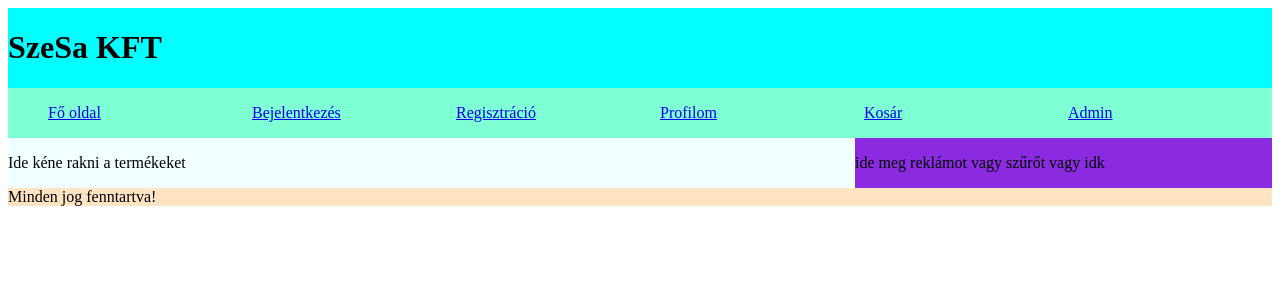
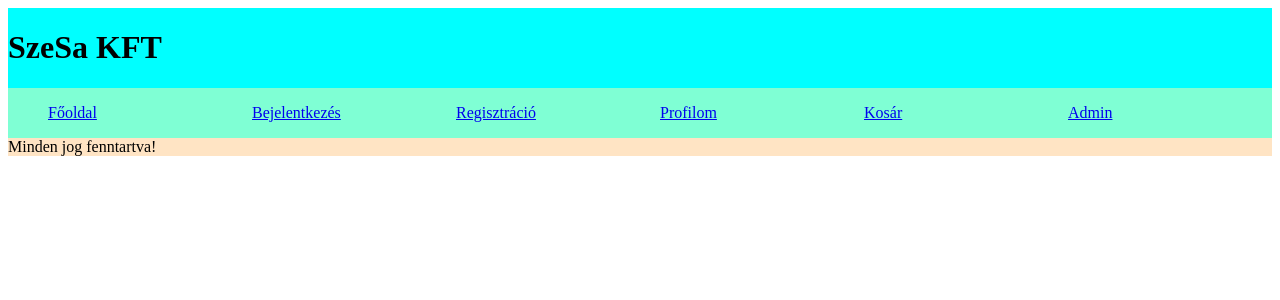
Before and after one commit to Klittina/SzeSa-Kft, a PHP site: page /profil.html in a window 1280 px wide. Shown: the top 300 px of the page. Run offline with PHP 8.4, Linux system fonts and the light colour scheme.

Commit message:
javítgatások

```diff
--- a/admin.html
+++ b/admin.html
@@ -11,7 +11,7 @@
         <header><h1>SzeSa KFT</h1></header>
         <nav>
             <ul class="menu">
-                <li><a href="index.html">Fő oldal</a></li>
+                <li><a href="index.html">Főoldal</a></li>
                 <li><a href="bejelentkezes.html">Bejelentkezés</a></li>
                 <li><a href="regisztracio.html">Regisztráció</a></li>
                 <li><a href="profil.html">Profilom</a></li>
--- a/alap.css
+++ b/alap.css
@@ -33,9 +33,10 @@ article{
 }
 article div{
     float: left;
-    width: 33%;
+    width: 32.8%;
     margin: 2px;
     border: 0.5px solid black;
+    align-items:center;
 }
 aside{
     width:100%;
--- a/bejelentkezes.html
+++ b/bejelentkezes.html
@@ -12,7 +12,7 @@
         <header><h1>SzeSa KFT</h1></header>
         <nav>
             <ul class="menu">
-                <li><a href="index.html">Fő oldal</a></li>
+                <li><a href="index.html">Főoldal</a></li>
                 <li><a href="bejelentkezes.html">Bejelentkezés</a></li>
                 <li><a href="regisztracio.html">Regisztráció</a></li>
                 <li><a href="profil.html">Profilom</a></li>
@@ -36,7 +36,7 @@
               </div>
 
               <div class="container" style="background-color:#f1f1f1">
-                <span class="psw"> <a href="regisztracio.html">Már regisztráltam</a></span>
+                <span class="psw"><a href="regisztracio.html">Regisztrájon.</a></span>
               </div>
             </form>
         </div>
--- a/index.html
+++ b/index.html
@@ -4,14 +4,14 @@
     <meta charset="UTF-8">
     <meta name="viewport" content="width=device-width, initial-scale=1.0">
     <link rel="stylesheet" href="alap.css">
-    <title>Fő oldal</title>
+    <title>Főoldal</title>
 </head>
 <body>
     <main>
         <header><h1>SzeSa KFT</h1></header>
         <nav>
             <ul class="menu">
-                <li><a href="index.html">Fő oldal</a></li>
+                <li><a href="index.html">Főoldal</a></li>
                 <li><a href="bejelentkezes.html">Bejelentkezés</a></li>
                 <li><a href="regisztracio.html">Regisztráció</a></li>
                 <li><a href="profil.html">Profilom</a></li>
--- a/profil.html
+++ b/profil.html
@@ -4,14 +4,14 @@
     <meta charset="UTF-8">
     <meta name="viewport" content="width=device-width, initial-scale=1.0">
     <link rel="stylesheet" href="alap.css">
-    <title>Fő oldal</title>
+    <title>Profilom</title>
 </head>
 <body>
     <main>
         <header><h1>SzeSa KFT</h1></header>
         <nav>
             <ul class="menu">
-                <li><a href="index.html">Fő oldal</a></li>
+                <li><a href="index.html">Főoldal</a></li>
                 <li><a href="bejelentkezes.html">Bejelentkezés</a></li>
                 <li><a href="regisztracio.html">Regisztráció</a></li>
                 <li><a href="profil.html">Profilom</a></li>
@@ -19,8 +19,10 @@
                 <li><a href="admin.html">Admin</a></li>
             </ul>
         </nav>
-        <article><p>Ide kéne rakni a termékeket</p></article>
-        <aside><p>ide meg reklámot vagy szűrőt vagy idk</p></aside>
+        <div>
+            <div id="adatok"></div>
+            <div id="korabbirendelesek"></div>
+        </div>
         <footer>Minden jog fenntartva!</footer>
     </main>
 </body>
--- a/regisztracio.html
+++ b/regisztracio.html
@@ -12,7 +12,7 @@
         <header><h1>SzeSa KFT</h1></header>
         <nav>
             <ul class="menu">
-                <li><a href="index.html">Fő oldal</a></li>
+                <li><a href="index.html">Főoldal</a></li>
                 <li><a href="bejelentkezes.html">Bejelentkezés</a></li>
                 <li><a href="regisztracio.html">Regisztráció</a></li>
                 <li><a href="profil.html">Profilom</a></li>
```
Also changed, not shown: kosar.html (+4 -4 lines).
